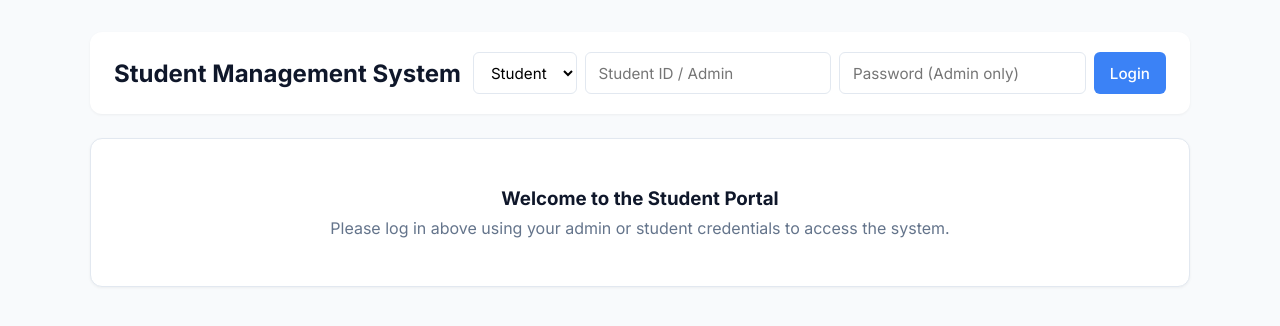
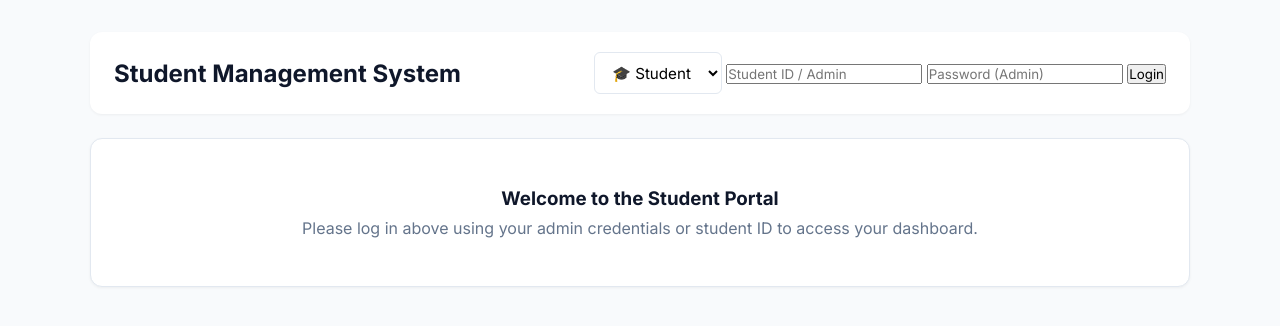
Before and after one commit to Sereiboth180/StudentManagementSystem, a Flask app: page / in a window 1280 px wide. Shown: the top 326 px of the page. Run offline with Flask 3, Linux system fonts and the light colour scheme.

Commit message:
Update index.html

```diff
--- a/templates/index.html
+++ b/templates/index.html
@@ -14,18 +14,22 @@
             <h2>Student Management System</h2>
             <div class="top-actions">
                 {% if role %}
-                    <span>Role: <strong>{{ role }}</strong></span>
-                    <a href="{{ url_for('logout') }}" class="btn btn-danger">Logout</a>
+                    <div style="display: flex; align-items: center; gap: 1rem;">
+                        <span style="font-size: 0.9rem; color: var(--text-muted);">
+                            Role: <strong style="color: var(--primary-color);">{{ role | capitalize }}</strong>
+                        </span>
+                        <a href="{{ url_for('logout') }}" class="btn btn-danger" style="padding: 0.4rem 0.85rem; font-size: 0.85rem;">Logout</a>
+                    </div>
                 {% else %}
-                    <!-- Login Form -->
-                    <form action="{{ url_for('login') }}" method="POST" style="display: flex; gap: 0.5rem;">
-                        <select name="role" id="role-select" class="form-input" required>
-                            <option value="student">Student</option>
-                            <option value="admin">Admin</option>
+                    <!-- Enhanced Login Form -->
+                    <form action="{{ url_for('login') }}" method="POST" class="login-form">
+                        <select name="role" id="role-select" class="role-select" required>
+                            <option value="student">🎓 Student</option>
+                            <option value="admin">🔑 Admin</option>
                         </select>
-                        <input type="text" name="username" placeholder="Student ID / Admin" class="form-input" required>
-                        <input type="password" name="password" id="password-input" placeholder="Password (Admin only)" class="form-input">
-                        <button type="submit" class="btn btn-primary">Login</button>
+                        <input type="text" name="username" placeholder="Student ID / Admin" class="login-input" required autocomplete="off">
+                        <input type="password" name="password" id="password-input" placeholder="Password (Admin)" class="login-input">
+                        <button type="submit" class="btn-login">Login</button>
                     </form>
                 {% endif %}
             </div>
@@ -33,11 +37,11 @@
 
         {% if role == 'admin' %}
             <!-- CSV Export / Import Tools -->
-            <div class="card" style="display: flex; justify-content: space-between; align-items: center;">
+            <div class="card" style="display: flex; justify-content: space-between; align-items: center; flex-wrap: wrap; gap: 1rem;">
                 <div>
                     <a href="{{ url_for('export_csv') }}" class="btn btn-secondary">Export to CSV</a>
                 </div>
-                <form action="{{ url_for('import_csv') }}" method="POST" enctype="multipart/form-data" style="display: flex; gap: 0.5rem;">
+                <form action="{{ url_for('import_csv') }}" method="POST" enctype="multipart/form-data" style="display: flex; gap: 0.5rem; flex-wrap: wrap;">
                     <input type="file" name="file" accept=".csv" class="form-input" required>
                     <button type="submit" class="btn btn-primary">Import CSV</button>
                 </form>
@@ -75,7 +79,7 @@
 
             <!-- Search & Student List -->
             <div class="card">
-                <div style="display: flex; justify-content: space-between; align-items: center; margin-bottom: 1rem;">
+                <div style="display: flex; justify-content: space-between; align-items: center; margin-bottom: 1rem; flex-wrap: wrap; gap: 0.5rem;">
                     <h3>All Students</h3>
                     <form action="{{ url_for('home') }}" method="GET" style="display: flex; gap: 0.5rem;">
                         <input type="text" name="query" placeholder="Search students..." value="{{ request.args.get('query', '') }}" class="form-input">
@@ -112,7 +116,7 @@
                             </tr>
                             {% else %}
                             <tr>
-                                <td colspan="7" style="text-align: center;">No students found.</td>
+                                <td colspan="7" style="text-align: center; color: var(--text-muted);">No students found.</td>
                             </tr>
                             {% endfor %}
                         </tbody>
@@ -121,12 +125,12 @@
 
                 <!-- Pagination Links -->
                 {% if pagination and pagination.pages > 1 %}
-                <div class="pagination">
+                <div class="pagination" style="display: flex; gap: 0.5rem; justify-content: center; margin-top: 1.5rem;">
                     {% for page_num in pagination.iter_pages() %}
                         {% if page_num %}
-                            <a href="{{ url_for('home', page=page_num, query=request.args.get('query', '')) }}" class="{% if page_num == pagination.page %}active{% endif %}">{{ page_num }}</a>
+                            <a href="{{ url_for('home', page=page_num, query=request.args.get('query', '')) }}" class="btn {% if page_num == pagination.page %}btn-primary{% else %}btn-secondary{% endif %}" style="padding: 0.35rem 0.75rem;">{{ page_num }}</a>
                         {% else %}
-                            <span>...</span>
+                            <span style="padding: 0.35rem 0.5rem;">...</span>
                         {% endif %}
                     {% endfor %}
                 </div>
@@ -134,9 +138,9 @@
             </div>
 
         {% elif role == 'student' %}
-            <!-- Student View -->
+            <!-- Student Dashboard View -->
             <div class="card">
-                <h3>My Details</h3>
+                <h3>My Profile</h3>
                 {% if student %}
                 <table style="margin-top: 1rem;">
                     <tr><th>ID</th><td>{{ student.id }}</td></tr>
@@ -147,7 +151,7 @@
                     <tr><th>Course</th><td>{{ student.course }}</td></tr>
                 </table>
                 {% else %}
-                <p>Student record not found.</p>
+                <p style="color: var(--text-muted); margin-top: 0.5rem;">Student record not found.</p>
                 {% endif %}
             </div>
 
@@ -155,13 +159,13 @@
             <!-- Guest View -->
             <div class="card" style="text-align: center; padding: 3rem;">
                 <h3>Welcome to the Student Portal</h3>
-                <p style="color: var(--text-muted); margin-top: 0.5rem;">Please log in above using your admin or student credentials to access the system.</p>
+                <p style="color: var(--text-muted); margin-top: 0.5rem;">Please log in above using your admin credentials or student ID to access your dashboard.</p>
             </div>
         {% endif %}
 
     </div>
 
-    <!-- Javascript File -->
+    <!-- Optional JS file -->
     <script src="{{ url_for('static', filename='script.js') }}"></script>
 </body>
 </html>
```
